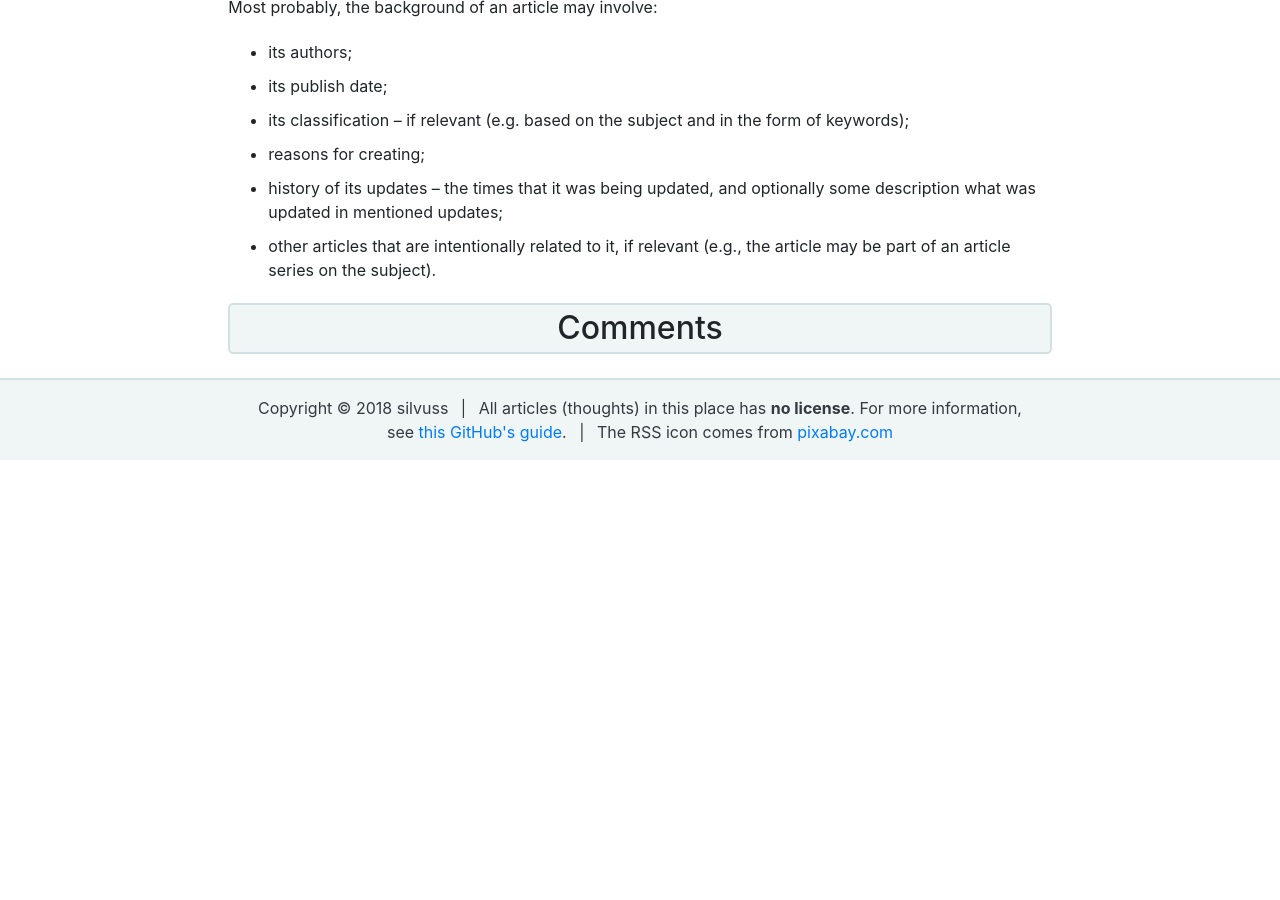
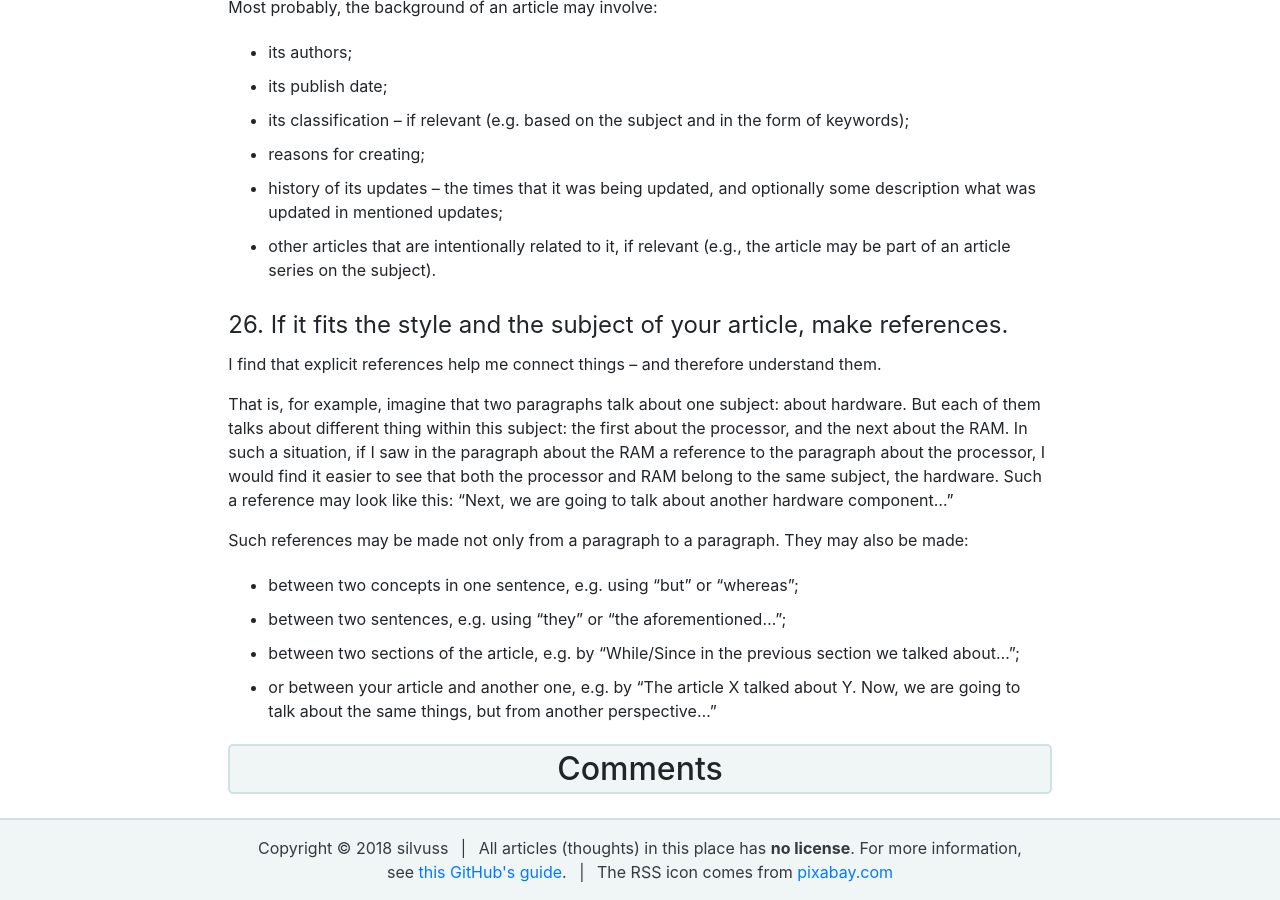
Before and after one commit to DevSilv/DevSilv.github.io, a Jekyll site: the page built from _posts/2018/07/10/2018-07-10-tips-for-blogging-developers.md, in a window 1280 px wide and 900 px high, scrolled down 7799 px. Built offline with Jekyll 4.4.1, drawn with Linux system fonts in a browser that asks for light colours; before the commit the page ends 8259 px from its top, so only the background shows below that.

Commit message:
Add a point about making references

```diff
--- a/_posts/2018/07/10/2018-07-10-tips-for-blogging-developers.md
+++ b/_posts/2018/07/10/2018-07-10-tips-for-blogging-developers.md
@@ -202,3 +202,15 @@ Most probably, the background of an article may involve:
 - reasons for creating;
 - history of its updates – the times that it was being updated, and optionally some description what was updated in mentioned updates;
 - other articles that are intentionally related to it, if relevant (e.g., the article may be part of an article series on the subject).
+
+### 26. If it fits the style and the subject of your article, make references.
+
+I find that explicit references help me connect things – and therefore understand them.
+
+That is, for example, imagine that two paragraphs talk about one subject: about hardware. But each of them talks about different thing within this subject: the first about the processor, and the next about the RAM. In such a situation, if I saw in the paragraph about the RAM a reference to the paragraph about the processor, I would find it easier to see that both the processor and RAM belong to the same subject, the hardware. Such a reference may look like this: "Next, we are going to talk about another hardware component..."
+
+Such references may be made not only from a paragraph to a paragraph. They may also be made:
+- between two concepts in one sentence, e.g. using "but" or "whereas";
+- between two sentences, e.g. using "they" or "the aforementioned...";
+- between two sections of the article, e.g. by "While/Since in the previous section we talked about...";
+- or between your article and another one, e.g. by "The article X talked about Y. Now, we are going to talk about the same things, but from another perspective..."
```
